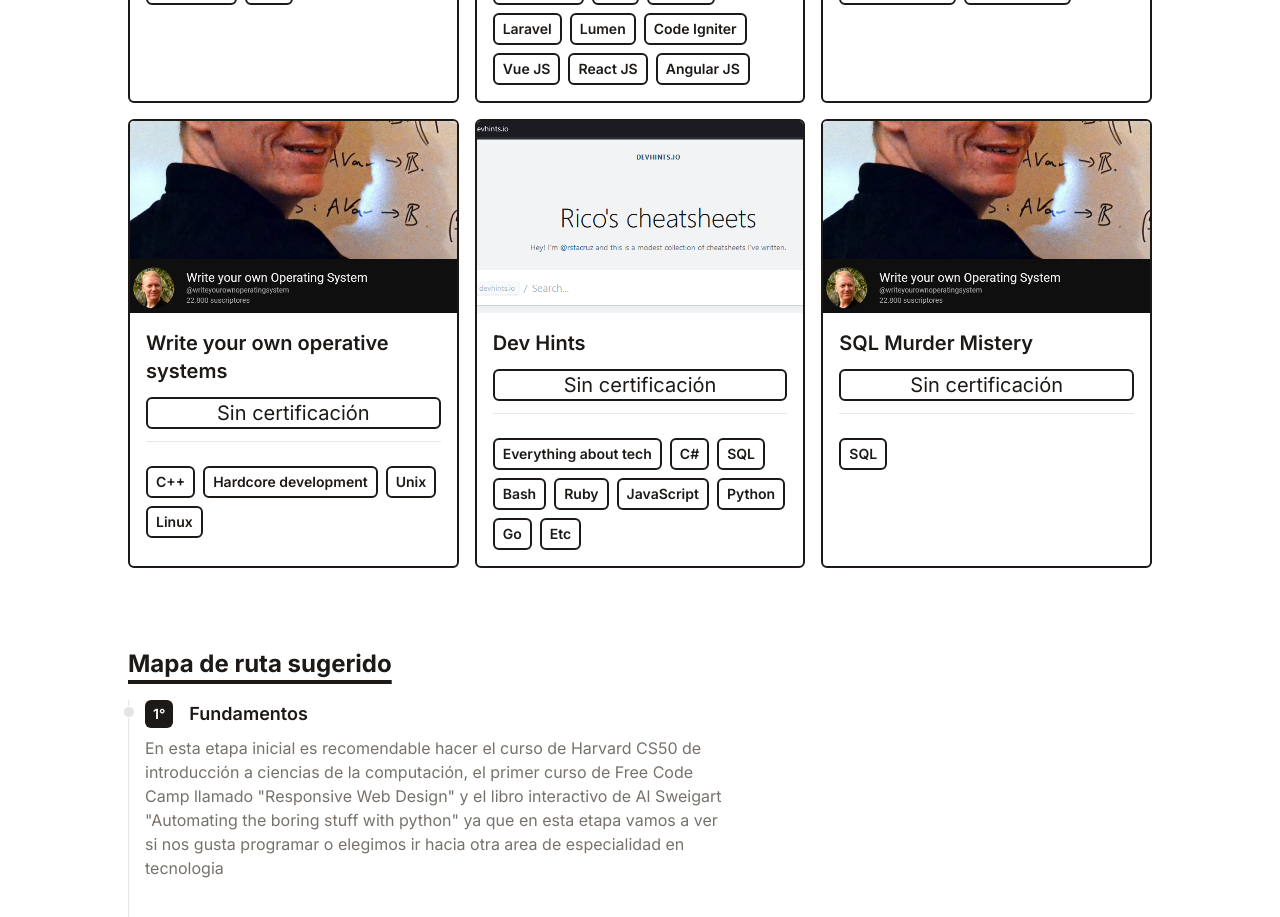
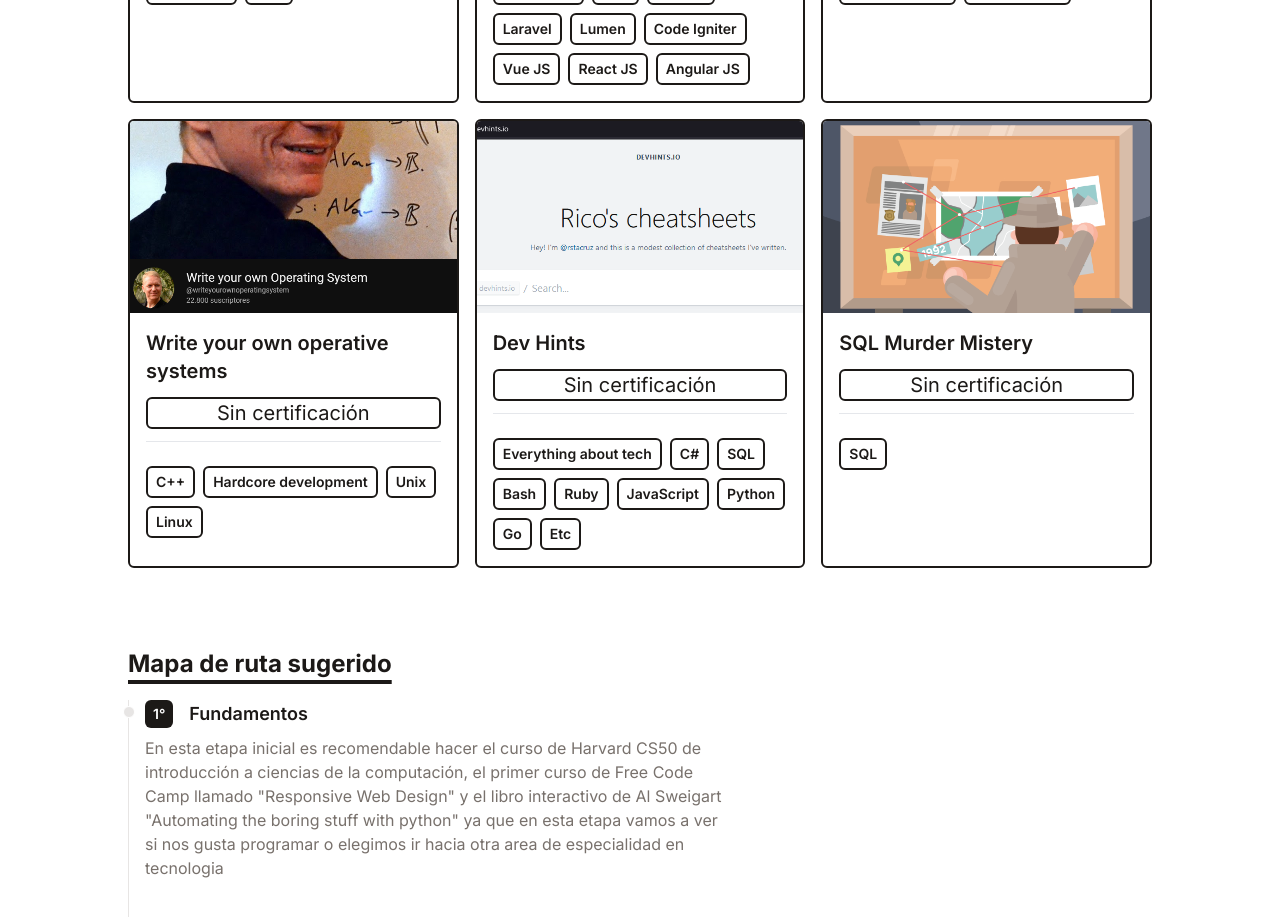
Before and after one commit to jpromanonet/freeCodingResources, a React (Vite) app in the folder es/: page / in a window 1280 px wide. Shown: the part 3620-4537 px from the top of the page. Built offline with nearby package versions, Linux system fonts and the light colour scheme.

Commit message:
Dev hints added

```diff
--- a/es/src/data/portfolio.js
+++ b/es/src/data/portfolio.js
@@ -143,7 +143,7 @@ export default [
    {
       title: 'SQL Murder Mistery',
       cert: 'Sin certificación',
-      imgUrl: '/assets/wyoos.png',
+      imgUrl: '/assets/sqlmurder.png',
       stack: ['SQL'],
       link: 'https://mystery.knightlab.com/',
    },
```
